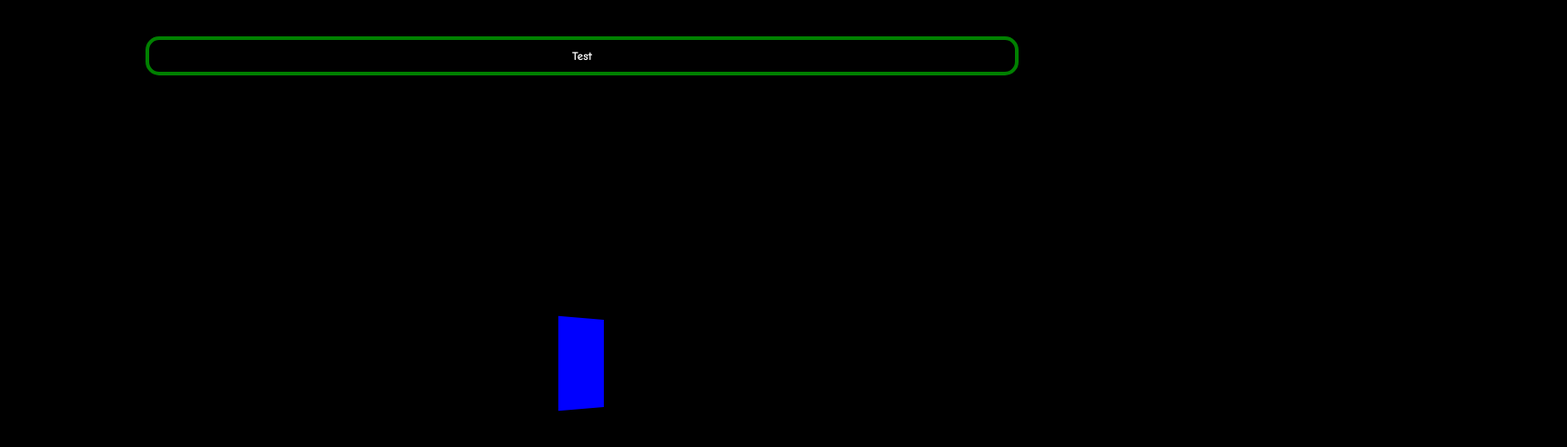
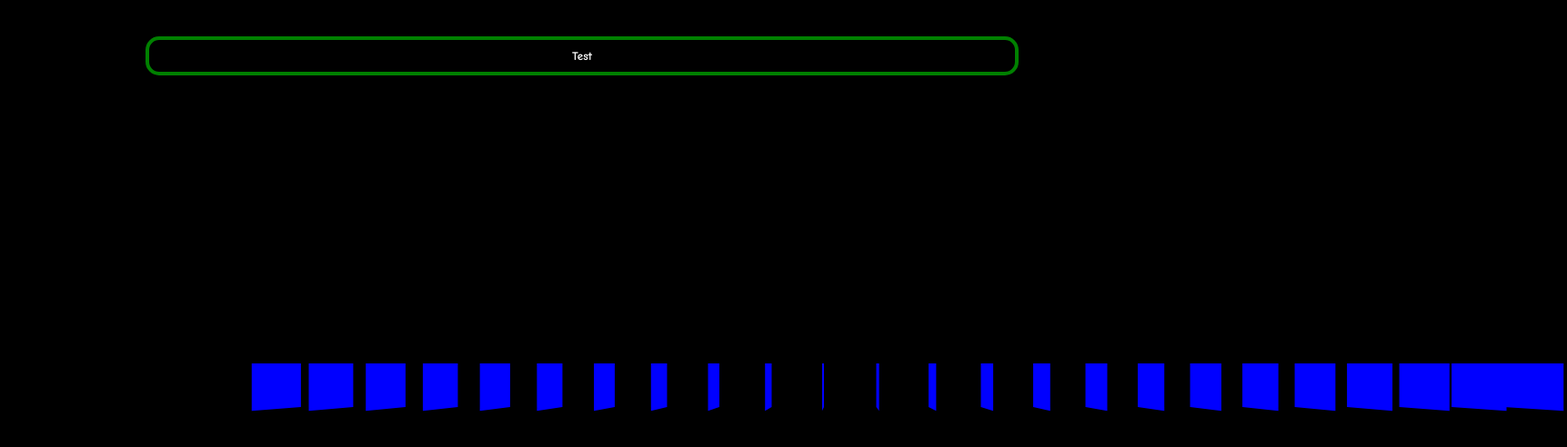
Before and after one commit to 916-22k/Time-Management, a plain HTML site: page index.html in a window 1280 px wide. Shown: the whole page at 91% size, 1723 px wide, since content can reach past the window. Drawn offline with Linux system fonts and the light colour scheme.

Commit message:
24 Hours

```diff
--- a/index.html
+++ b/index.html
@@ -4,7 +4,7 @@
     <meta charset="UTF-8">
     <meta name="viewport" content="width=device-width, initial-scale=1.0">
     <link rel="stylesheet" href="style.css">
-    <title>Blue Square</title>
+    <title>Squares</title>
 </head>
 <body>
     <div id="blue-square"></div>
--- a/script.js
+++ b/script.js
@@ -1,24 +1,68 @@
-let square = document.getElementById('blue-square');
 let positionX = window.innerWidth / 2;
 let startX = 0;
 let startY = 0;
+let scrollSpeed = 0.1;
 
-let scrollSpeed = 0.1; // Default scroll speed for desktop
-
-// Check if the User-Agent is for a mobile device (Android)
 if (/Android/i.test(navigator.userAgent)) {
-    scrollSpeed = 2; // Increase speed for mobile (Android)
+    scrollSpeed = 1.5;
 } else if (/Windows NT/i.test(navigator.userAgent)) {
-    scrollSpeed = 0.1; // Default scroll speed for Windows desktop (no change needed)
+    scrollSpeed = 0.2;
 }
 
-function updatePosition(delta) {
-    positionX += delta * scrollSpeed;
-    square.style.left = positionX + 'px';
+let days = [];
+let currentHour = 7; // Set to 7 to represent 07:00-07:59
+
+// Initialize squares and assign positions
+for (let dayIndex = 0; dayIndex < 1; dayIndex++) { // Focus on one day
+    let day = [];
+    for (let hourIndex = 0; hourIndex < 24; hourIndex++) {
+        let square = document.createElement('div');
+        square.style.width = '50px';
+        square.style.height = '50px';
+        square.style.backgroundColor = 'blue';
+        square.style.position = 'absolute';
+        square.style.top = '50%'; // Align all squares on the same vertical axis
+        square.style.transform = `rotateY(60deg)`; // Keep rotation constant
+        square.setAttribute('data-hour', hourIndex + 1);
+
+        // Calculate initial horizontal position
+        if (hourIndex + 1 === currentHour) {
+            square.positionX = window.innerWidth / 2; // Center the 7th square
+        } else if (hourIndex + 1 < currentHour) {
+            let offset = (currentHour - (hourIndex + 1)) * 60; // 50px square + 10px padding
+            square.positionX = window.innerWidth / 2 - offset;
+        } else if (hourIndex + 1 > currentHour) {
+            let offset = ((hourIndex + 1) - currentHour) * 60; // 50px square + 10px padding
+            square.positionX = window.innerWidth / 2 + offset;
+        }
+
+        // Apply the calculated position to the square
+        square.style.left = `${square.positionX}px`;
+
+        day.push(square);
+    }
+    days.push(day);
 }
 
+// Append squares to the document
+days.forEach((day) => {
+    day.forEach((hourSquare) => {
+        document.body.appendChild(hourSquare);
+    });
+});
+
+// Update positions of all squares on scroll
+function updatePosition(delta) {
+    days.forEach((day) => {
+        day.forEach((square) => {
+            square.positionX += delta * scrollSpeed;
+            square.style.left = `${square.positionX}px`; // Update position visually
+        });
+    });
+}
+
+// Event listeners for scrolling
 window.addEventListener('wheel', (event) => {
-    // Combine horizontal (deltaX) and vertical (deltaY) scroll into horizontal movement
     updatePosition(event.deltaX + event.deltaY);
 });
 
@@ -30,10 +74,7 @@ window.addEventListener('touchstart', (event) => {
 window.addEventListener('touchmove', (event) => {
     let deltaX = event.touches[0].clientX - startX;
     let deltaY = event.touches[0].clientY - startY;
-
-    // Treat vertical movement (deltaY) as horizontal movement
     updatePosition(deltaX + deltaY);
-
     startX = event.touches[0].clientX;
     startY = event.touches[0].clientY;
 });
--- a/style.css
+++ b/style.css
@@ -3,22 +3,13 @@ body {
     margin: 0;
     display: flex;
     justify-content: center;
-    align-items: center;
+    align-items: flex-start;
     height: 100vh;
     overflow: hidden;
-    perspective: 1000px;
+    perspective: 500px;
 }
 
-#blue-square {
-    position: absolute;
-    top: 50%;
-    left: 50%;
-    width: 100px;
-    height: 100px;
-    background-color: blue;
-    transform: translate(-50%, -50%) rotateY(60deg);
-    transform-origin: center;
-}
+
 
 #textbox {
     position: absolute;
```
